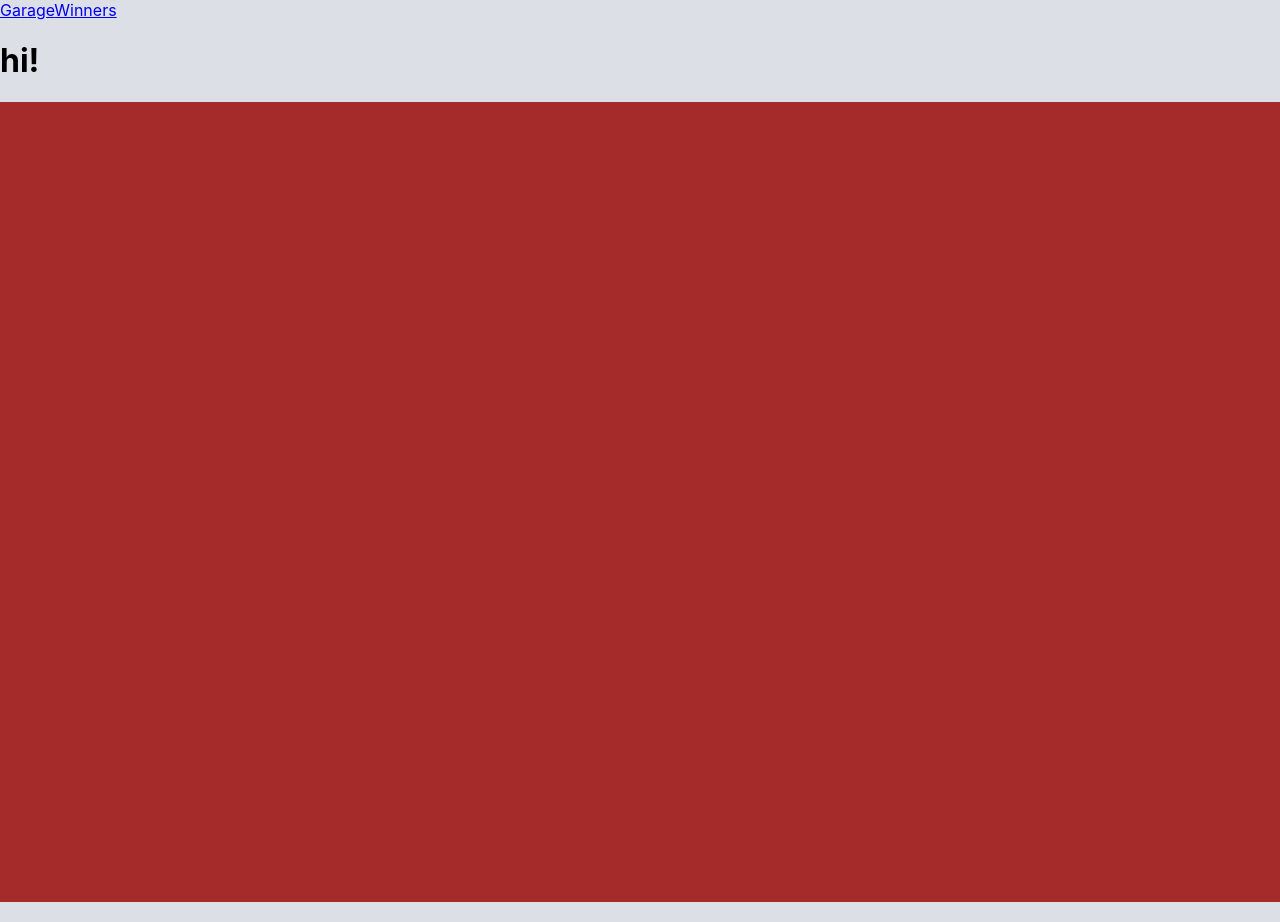
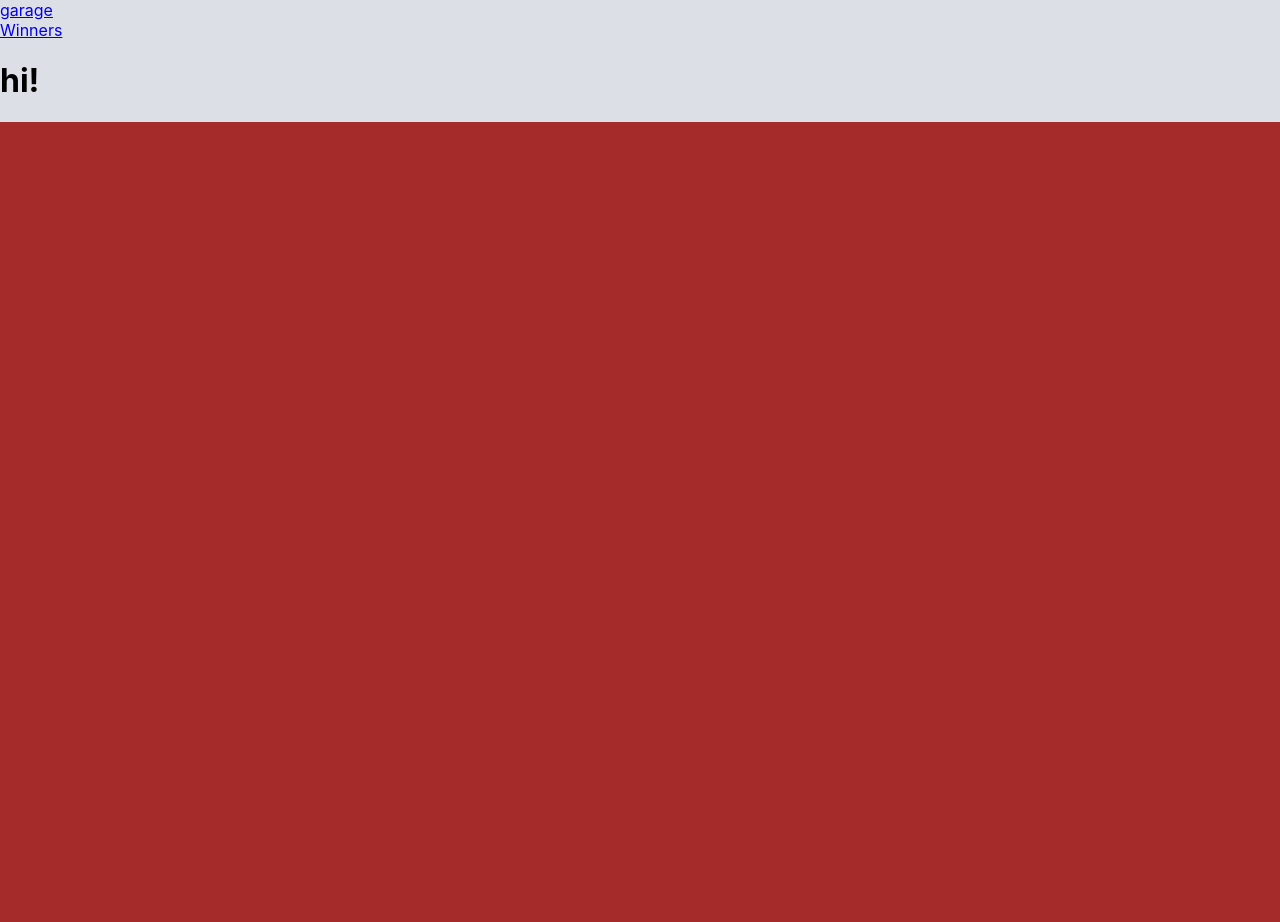
Before and after one commit to Earn1ll/async-race, a React (Create React App) app: page /garage in a window 1280 px wide. Built offline with nearby package versions, Linux system fonts and the light colour scheme.

Commit message:
feat: add colors.scss

```diff
--- a/src/components/Garage/Garage.scss
+++ b/src/components/Garage/Garage.scss
@@ -1,3 +1,5 @@
+@import '../utils/colors.scss';
+
 .garage {
     height: 800px;
     background-color: brown;
--- a/src/components/Header/Header.scss
+++ b/src/components/Header/Header.scss
@@ -1,6 +1,8 @@
+@import '../utils/colors.scss';
+
 .header {
-    color: #252c41;
-    background-color: #f4f5f9;
+  color: $navy;
+  background-color: $gray-l;
   padding: 30px;
 }
 
@@ -11,7 +13,13 @@
 
 .nav-item {
   text-decoration: none;
-    color: #252c41;
+  color: $navy;
   font-size: 24px;
   font-weight: 700;
+  opacity: 0.8;
 }
+
+.nav-item:hover,
+.nav-item.active {
+  opacity: 1;
+}
--- a/src/components/Header/Header.tsx
+++ b/src/components/Header/Header.tsx
@@ -1,17 +1,17 @@
 import React from 'react';
-import { Routes, Route, Link } from 'react-router-dom';
+import { NavLink } from 'react-router-dom';
 
 function Header() {
   return (
     <header className="header">
 
       <nav className="nav">
-        <Link to="/garage" className="nav-item">
-          Garage
-        </Link>
-        <Link to="/winners" className="nav-item">
-          Winners
-        </Link>
+      <NavLink to="/garage" className="nav-item">
+          <div>garage</div>
+          </NavLink>
+        <NavLink to="/winners" className="nav-item">
+          <div>Winners</div>
+          </NavLink>
       </nav>
     </header>
   );
--- a/src/components/Main/Main.tsx
+++ b/src/components/Main/Main.tsx
@@ -1,5 +1,5 @@
 import React from 'react';
-import { Routes, Route, Link } from 'react-router-dom';
+import { Routes, Route } from 'react-router-dom';
 import './Main.scss';
 import Garage from '../Garage/Garage';
 import NotFoundPage from '../NotFound/NotFound';
--- a/src/components/NotFound/NotFound.scss
+++ b/src/components/NotFound/NotFound.scss
@@ -0,0 +1,7 @@
+.text-wrapper {
+    min-height: 500px;
+    height: 800px;
+    display: flex;
+    flex-direction: column;
+    align-items: center;
+}
--- a/src/components/Winners/Winners.scss
+++ b/src/components/Winners/Winners.scss
@@ -1,3 +1,5 @@
+@import '../utils/colors.scss';
+
 .winners {
     height: 800px;
     background-color: darkorange;
--- /dev/null
+++ b/src/components/utils/colors.scss
@@ -0,0 +1,4 @@
+$red: rgba(241, 64, 75, 1);
+$gray-d: rgba(221, 223, 230, 1);
+$gray-l: rgba(244, 245, 249, 1);
+$navy: rgba(37, 44, 65, 1);
```
Also changed, not shown: 1 other file (tests, documents, lock files or other folders). Lines whose indentation alone changed are shown as unchanged.
